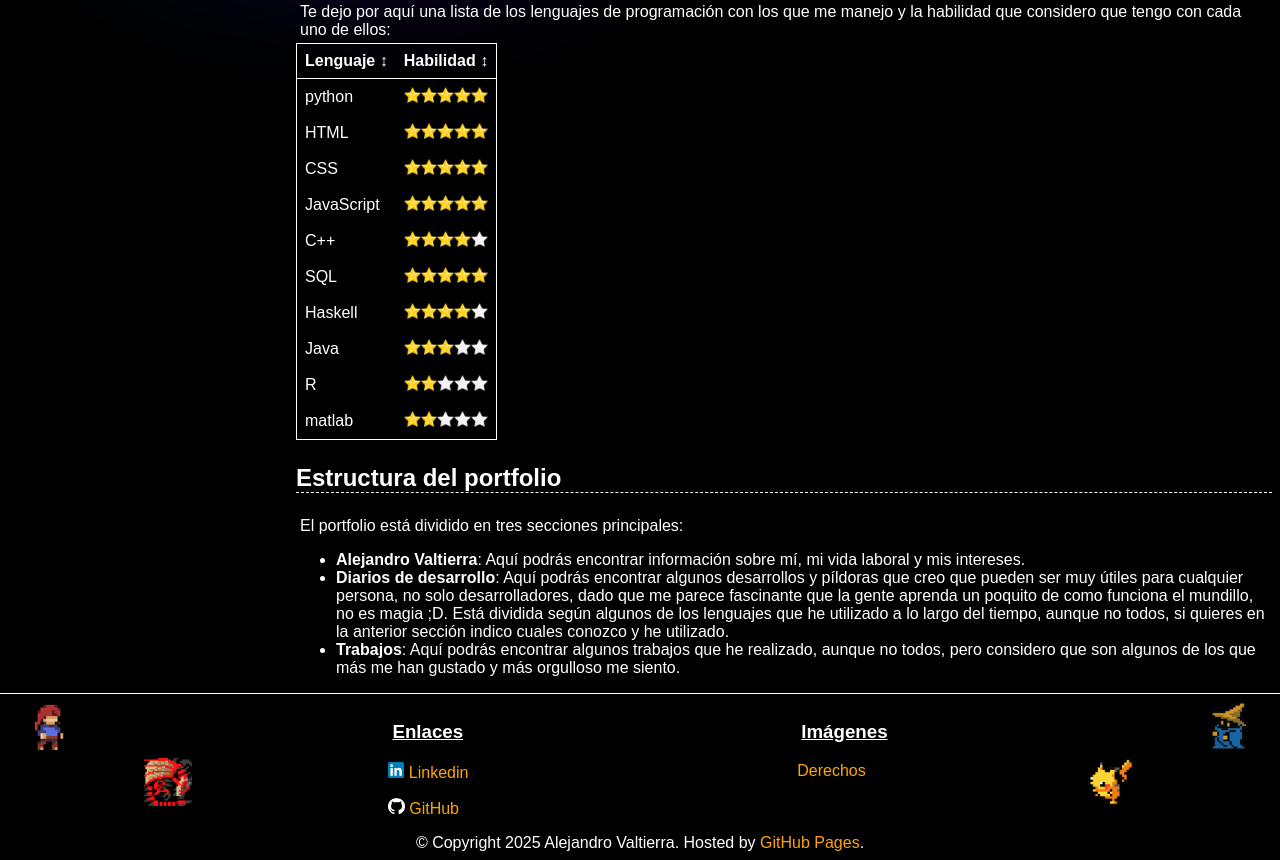
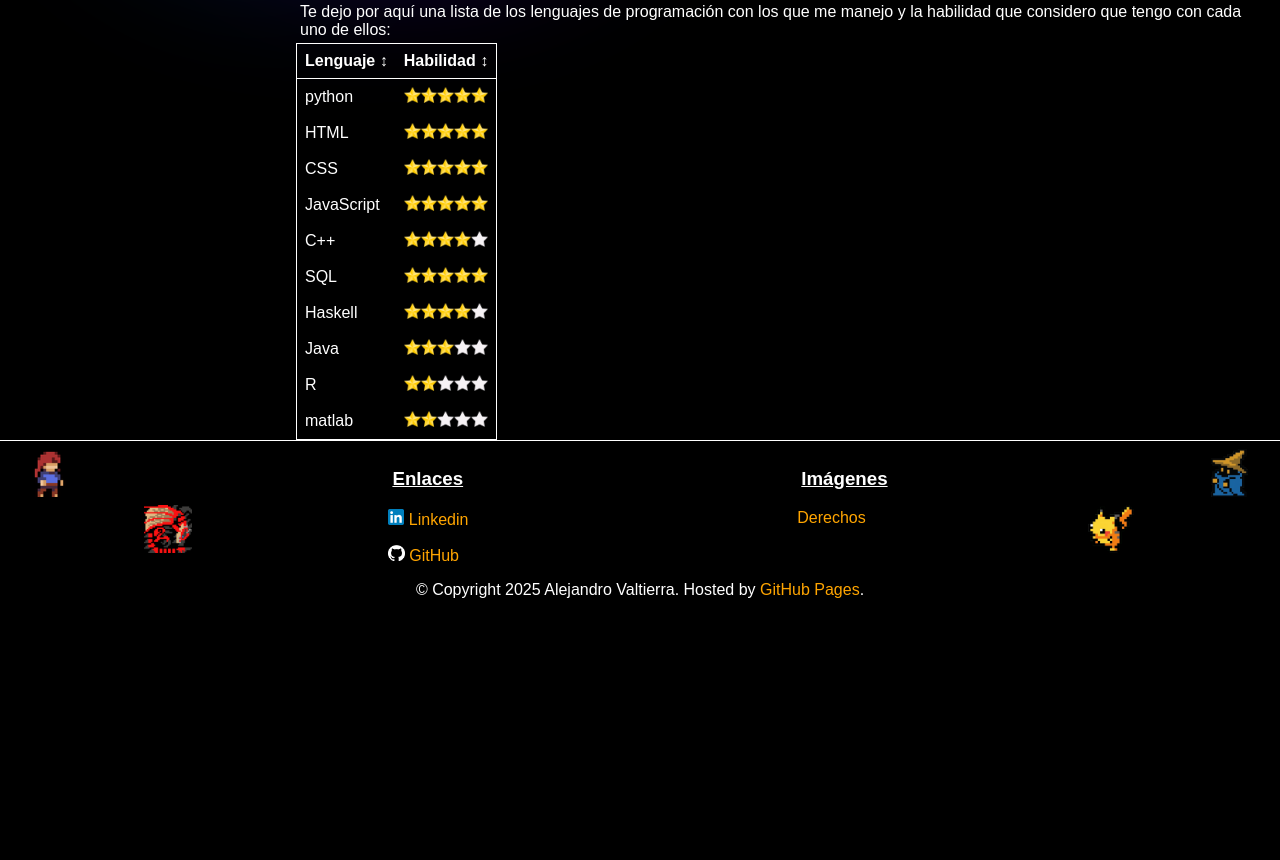
Before and after one commit to AlejandroVLDev/AlejandroVLDev, a plain HTML site: page index.html in a window 1280 px wide. Shown: the part 767-1627 px from the top of the page. After the commit the page ends 1374 px from the top, so only its background shows below. Drawn offline with Linux system fonts and the light colour scheme.

Commit message:
Delete portfolio structure

```diff
--- a/index.html
+++ b/index.html
@@ -25,7 +25,6 @@
                     <a href="#me">Alejandro Valtierra</a>
                     <ul>
                         <li class="sub-list"><a href="#biography">Biografía</a></li>
-                        <li class="sub-list"><a href="#structure">Estructura del portfolio</a></li>
                     </ul>
                 </li>
                 <li>
@@ -131,14 +130,6 @@
                             </tr>
                         </tbody>
                     </table>
-
-                    <h2 id="structure">Estructura del portfolio</h2>
-                    <p class="text">El portfolio está dividido en tres secciones principales:</p>
-                    <ul>
-                        <li><b>Alejandro Valtierra</b>: Aquí podrás encontrar información sobre mí, mi vida laboral y mis intereses.</li>
-                        <li><b>Diarios de desarrollo</b>: Aquí podrás encontrar algunos desarrollos y píldoras que creo que pueden ser muy útiles para cualquier persona, no solo desarrolladores, dado que me parece fascinante que la gente aprenda un poquito de como funciona el mundillo, no es magia ;D. Está dividida según algunos de los lenguajes que he utilizado a lo largo del tiempo, aunque no todos, si quieres en la anterior sección indico cuales conozco y he utilizado.</li>
-                        <li><b>Trabajos</b>: Aquí podrás encontrar algunos trabajos que he realizado, aunque no todos, pero considero que son algunos de los que más me han gustado y más orgulloso me siento.</li>
-                    </ul>
                 </article>
             </section>
         </main>
```
Also changed, not shown: diaries.html (+0 -1 lines), works.html (+0 -1 lines).
